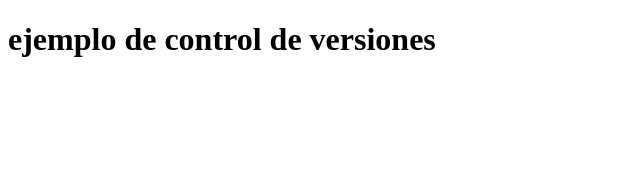
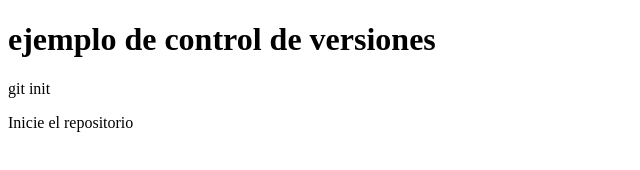
Before and after one commit to AndyAcevedo731/proyecto_web_sec_2, a plain HTML site: page index.html in a window 1280 px wide. Shown: the whole page, without its empty margins (0-640 px from the left). Drawn offline with Linux system fonts and the light colour scheme.

Commit message:
Ingresamos contenido html

```diff
--- a/index.html
+++ b/index.html
@@ -10,6 +10,12 @@
 <body>
     <h1>ejemplo de control de versiones</h1>
 
+    <div class="font-git">
+        git init
+    </div>
+    <p> Inicie el repositorio</p>
+    <div></div>
+
 </body>
 
 </html>
```
